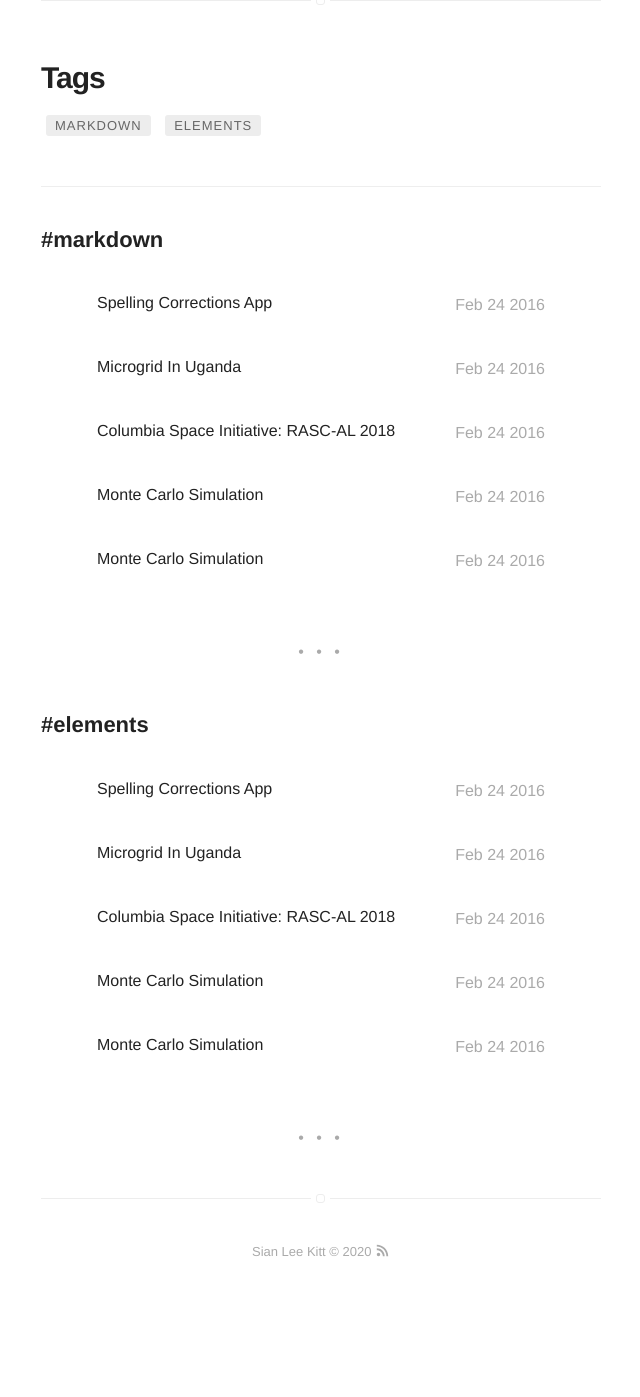
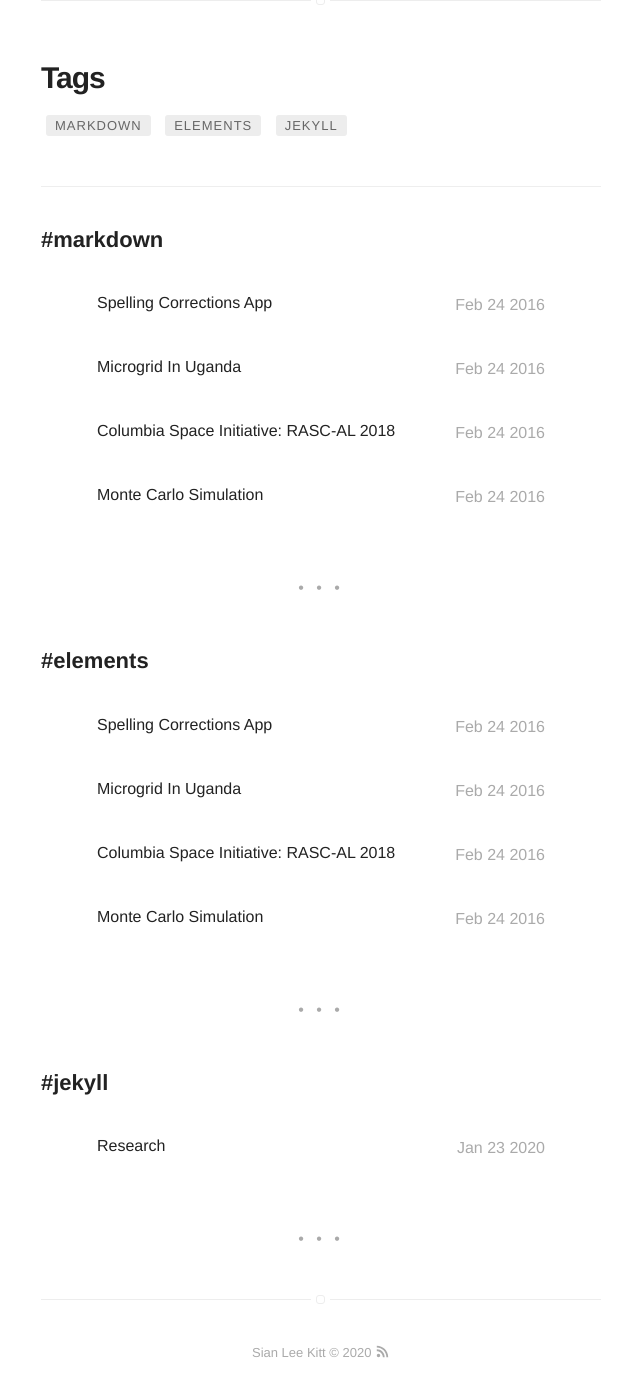
Before and after one commit to Siaan/Siaan.github.io, a Jekyll site: the page built from tags.html, in a window 1280 px wide and 1400 px high, scrolled down 542 px. Shown: the top 1397 px of the window, without its empty margins (319-959 px from the left). Built offline with Jekyll 4.4.1, drawn with Linux system fonts in a browser that asks for light colours; before the commit the page ends 1841 px from its top, so only the background shows below that.

Commit message:
2020-08-11-monte-carlo.markdown

```diff
--- a/_posts/2020-08-11-monte-carlo.markdown
+++ b/_posts/2020-08-11-monte-carlo.markdown
@@ -1,17 +1,19 @@
 ---
-title: "Monte Carlo Simulation"
+title: "Research"
 layout: post
-date: 2016-02-24 22:44
+date: 2020-01-23 22:10
+tag: jekyll
 image: /assets/images/MonteCarlo.png
 headerImage: true
-tag:
-- markdown
-- elements
-star: true
+projects: true
+hidden: true # don't count this post in blog pagination
+description: "This is a simple and minimalist template for Jekyll for those who likes to eat noodles."
 category: project
-author: Sian
-description: TBA
+author: Sian Lee Kitt
+externalLink: false
 ---
+
+
 
 [Simulation Details!][1]
 
```
